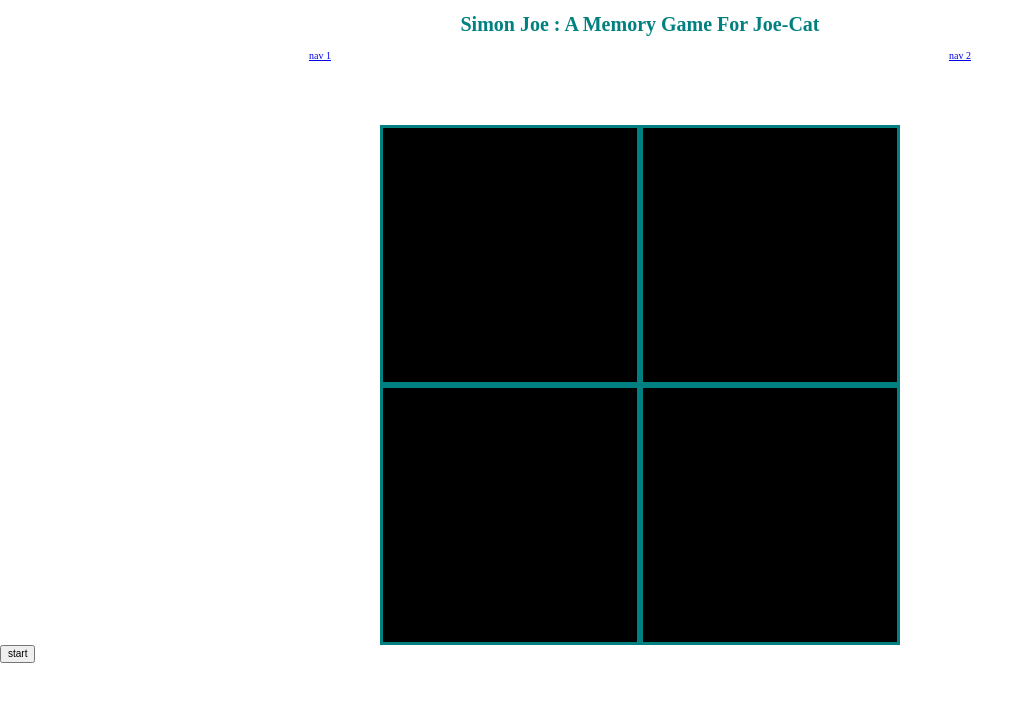
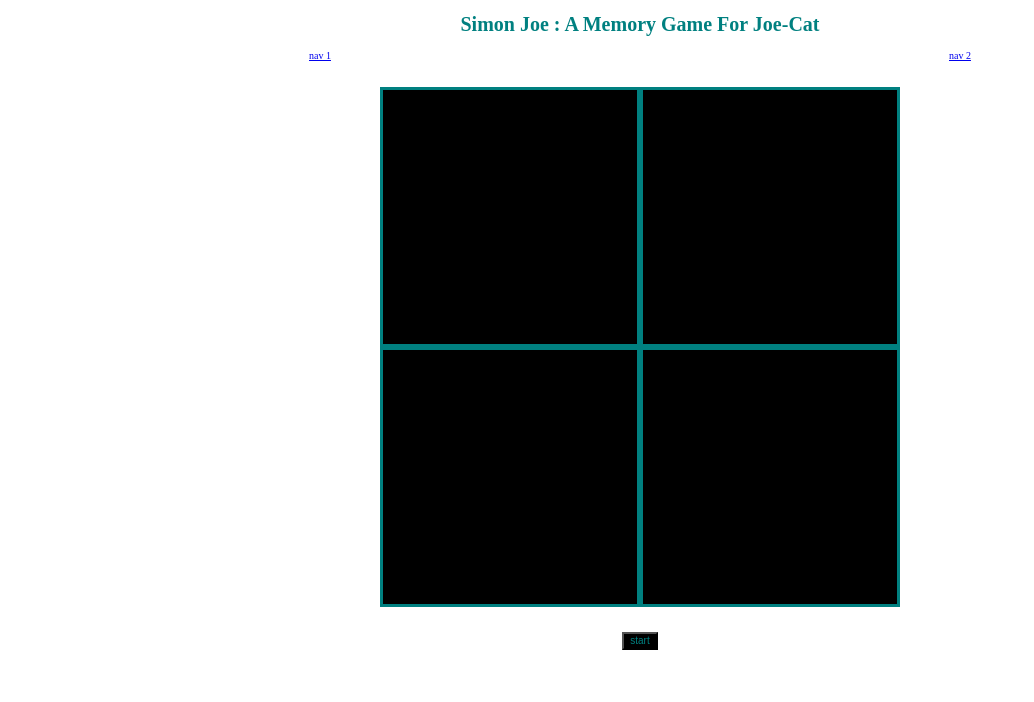
Before and after one commit to f1ux1uxday/simon-joe, a React app: page / in a window 1280 px wide. Shown: the top 702 px of the page, without its empty margins (0-1034 px from the left). Built offline with nearby package versions, Linux system fonts and the light colour scheme.

Commit message:
added CSS for option component, tweaked pads CSS

```diff
--- a/src/components/sj-options.js
+++ b/src/components/sj-options.js
@@ -1,4 +1,5 @@
 import React, { Component } from 'react'
+import styles from '../styles/sj-options.css'
 
 class Options extends Component {
   handleClick() {
@@ -8,8 +9,13 @@ class Options extends Component {
 
   render() {
     return (
-      <div id='optionContainer'>
-        <button onClick={this.handleClick.bind(this)}> start </button>
+      <div id={styles.optionContainer}>
+        <button
+          className={styles.optionButton}
+          onClick={this.handleClick.bind(this)}
+        >
+          start
+        </button>
       </div>
     )
   }
--- /dev/null
+++ b/src/styles/sj-options.css
@@ -0,0 +1,11 @@
+#optionContainer {
+  display: flex;
+  justify-content: center;
+  align-items: center;
+  padding-top: 2%;
+}
+
+.optionButton {
+  background-color: black;
+  color: teal;
+}
--- a/src/styles/sj-pads.css
+++ b/src/styles/sj-pads.css
@@ -3,7 +3,7 @@
   flex-direction: column;
   justify-content: center;
   align-items: center;
-  margin-top: 5%;
+  padding-top: 2%;
 }
 
 .row {
```
